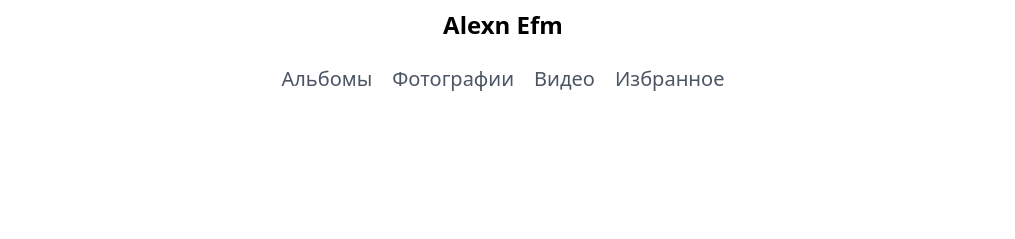
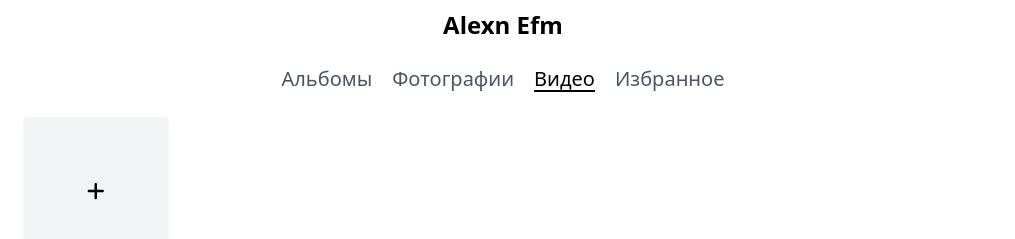
Before and after one commit to sssalias/tech, a React (Create React App) app: page /profile/videos in a window 1280 px wide. Shown: the part 257-496 px from the top of the page, without its empty margins (137-1152 px from the left). Built offline with nearby package versions, Linux system fonts and the light colour scheme; what tailwind-fontawesome would draw is missing.

Commit message:
VideoPage

```diff
--- a/src/pages/GeneralPages/IndexPage/IndexPage.tsx
+++ b/src/pages/GeneralPages/IndexPage/IndexPage.tsx
@@ -2,6 +2,7 @@ import React from 'react'
 import {BaseLayout} from 'shared/ui'
 import {ImageList} from 'widgets/image'
 import {SearchField} from 'shared/ui'
+import VideoList from "../../../widgets/video/VideoList/VideoList";
 
 const IndexPage = () => {
 
@@ -47,6 +48,7 @@ const IndexPage = () => {
                     <SearchField/>
                 </div>
                 <ImageList elements={elements}/>
+                <VideoList elements={elements}/>
             </div>
         </BaseLayout>
     )
--- /dev/null
+++ b/src/pages/GeneralPages/ProfilePage/Video/Video.tsx
@@ -0,0 +1,45 @@
+import React from 'react';
+import VideoList from "../../../../widgets/video/VideoList/VideoList";
+
+const elements = [
+    'https://avatars.mds.yandex.net/i?id=d02a82b49cf749fab4ca591605a9a193922bb839-10727636-images-thumbs&n=13',
+    'https://avatars.mds.yandex.net/i?id=36b8564507c4ef2bd469b28ef1153bd273669bc3-10702829-images-thumbs&n=13',
+    'https://avatars.mds.yandex.net/i?id=d5f4110bc265aa35a82099c7e3b0038d449cf88c-9221923-images-thumbs&n=13',
+    'https://avatars.mds.yandex.net/i?id=0c0155a343361ba15cfc1626e47fc4ce4d7a94df-12144750-images-thumbs&n=13',
+    'https://avatars.mds.yandex.net/i?id=514199dddc51bd974b8a5c38a831469c5b49811a-11623870-images-thumbs&n=13',
+    'https://avatars.mds.yandex.net/i?id=d02a82b49cf749fab4ca591605a9a193922bb839-10727636-images-thumbs&n=13',
+    'https://avatars.mds.yandex.net/i?id=36b8564507c4ef2bd469b28ef1153bd273669bc3-10702829-images-thumbs&n=13',
+    'https://avatars.mds.yandex.net/i?id=d5f4110bc265aa35a82099c7e3b0038d449cf88c-9221923-images-thumbs&n=13',
+    'https://avatars.mds.yandex.net/i?id=0c0155a343361ba15cfc1626e47fc4ce4d7a94df-12144750-images-thumbs&n=13',
+    'https://avatars.mds.yandex.net/i?id=514199dddc51bd974b8a5c38a831469c5b49811a-11623870-images-thumbs&n=13',
+    'https://avatars.mds.yandex.net/i?id=d02a82b49cf749fab4ca591605a9a193922bb839-10727636-images-thumbs&n=13',
+    'https://avatars.mds.yandex.net/i?id=36b8564507c4ef2bd469b28ef1153bd273669bc3-10702829-images-thumbs&n=13',
+    'https://avatars.mds.yandex.net/i?id=d5f4110bc265aa35a82099c7e3b0038d449cf88c-9221923-images-thumbs&n=13',
+    'https://avatars.mds.yandex.net/i?id=0c0155a343361ba15cfc1626e47fc4ce4d7a94df-12144750-images-thumbs&n=13',
+    'https://avatars.mds.yandex.net/i?id=514199dddc51bd974b8a5c38a831469c5b49811a-11623870-images-thumbs&n=13',
+    'https://avatars.mds.yandex.net/i?id=d02a82b49cf749fab4ca591605a9a193922bb839-10727636-images-thumbs&n=13',
+    'https://avatars.mds.yandex.net/i?id=36b8564507c4ef2bd469b28ef1153bd273669bc3-10702829-images-thumbs&n=13',
+    'https://avatars.mds.yandex.net/i?id=d5f4110bc265aa35a82099c7e3b0038d449cf88c-9221923-images-thumbs&n=13',
+    'https://avatars.mds.yandex.net/i?id=0c0155a343361ba15cfc1626e47fc4ce4d7a94df-12144750-images-thumbs&n=13',
+    'https://avatars.mds.yandex.net/i?id=514199dddc51bd974b8a5c38a831469c5b49811a-11623870-images-thumbs&n=13',
+    'https://avatars.mds.yandex.net/i?id=d02a82b49cf749fab4ca591605a9a193922bb839-10727636-images-thumbs&n=13',
+    'https://avatars.mds.yandex.net/i?id=36b8564507c4ef2bd469b28ef1153bd273669bc3-10702829-images-thumbs&n=13',
+    'https://avatars.mds.yandex.net/i?id=d5f4110bc265aa35a82099c7e3b0038d449cf88c-9221923-images-thumbs&n=13',
+    'https://avatars.mds.yandex.net/i?id=0c0155a343361ba15cfc1626e47fc4ce4d7a94df-12144750-images-thumbs&n=13',
+    'https://avatars.mds.yandex.net/i?id=514199dddc51bd974b8a5c38a831469c5b49811a-11623870-images-thumbs&n=13',
+    'https://avatars.mds.yandex.net/i?id=d02a82b49cf749fab4ca591605a9a193922bb839-10727636-images-thumbs&n=13',
+    'https://avatars.mds.yandex.net/i?id=36b8564507c4ef2bd469b28ef1153bd273669bc3-10702829-images-thumbs&n=13',
+    'https://avatars.mds.yandex.net/i?id=d5f4110bc265aa35a82099c7e3b0038d449cf88c-9221923-images-thumbs&n=13',
+    'https://avatars.mds.yandex.net/i?id=0c0155a343361ba15cfc1626e47fc4ce4d7a94df-12144750-images-thumbs&n=13',
+    'https://avatars.mds.yandex.net/i?id=514199dddc51bd974b8a5c38a831469c5b49811a-11623870-images-thumbs&n=13',
+]
+
+const Video = () => {
+    return (
+        <div>
+            <VideoList elements={elements}/>
+        </div>
+    );
+};
+
+export default Video;
--- /dev/null
+++ b/src/pages/ModalsPages/CreateVideoPage/CreateVideoPage.tsx
@@ -0,0 +1,20 @@
+import React from 'react';
+import {useSearchParams} from "react-router-dom";
+import {ModalLayout} from "shared/ui";
+import VideoCreateForm from "widgets/video/VideoCreateForm/VideoCreateForm";
+
+const CreateVideoPage = () => {
+    const [params] = useSearchParams()
+
+    console.log(
+        params.get('albumId')
+    )
+
+    return (
+        <ModalLayout title='Добавить видео'>
+            <VideoCreateForm/>
+        </ModalLayout>
+    );
+};
+
+export default CreateVideoPage;
--- a/src/router/ModalRouter/ModalRouter.tsx
+++ b/src/router/ModalRouter/ModalRouter.tsx
@@ -1,12 +1,13 @@
 import React from 'react'
 import {IRoute} from 'shared/ui/router/CustomRouter'
-import {CreateAlbumPage, CreateImagePage} from 'pages'
+import {CreateAlbumPage, CreateImagePage, CreateVideoPage} from 'pages'
 import {Route, Routes} from 'react-router-dom'
 
 
 const routes:IRoute[] = [
     {path: '/profile/albums/create', element: <CreateAlbumPage/>},
-    {path: '/profile/photos/create', element: <CreateImagePage/>}
+    {path: '/profile/photos/create', element: <CreateImagePage/>},
+    {path: '/profile/videos/create', element: <CreateVideoPage/>}
 ]
 
 const ModalRouter = () => {
--- a/src/router/ProfileRouter/ProfileRouter.tsx
+++ b/src/router/ProfileRouter/ProfileRouter.tsx
@@ -1,12 +1,13 @@
 import React from 'react';
 import {IRoute} from 'shared/ui/router/CustomRouter'
 import {CustomRouter} from 'shared/ui'
-import {AlbumsDetails, Photos, Albums} from 'pages'
+import {AlbumsDetails, Photos, Albums, Video} from 'pages'
 
 const routes:IRoute[] = [
     {path: 'albums', element: <Albums/>},
     {path: 'albums/:albumId', element: <AlbumsDetails/>},
-    {path: 'photos', element: <Photos/>}
+    {path: 'photos', element: <Photos/>},
+    {path: 'videos', element: <Video/>}
 ]
 
 
--- a/src/widgets/user/UserNav/UserNav.tsx
+++ b/src/widgets/user/UserNav/UserNav.tsx
@@ -7,7 +7,7 @@ const UserNav = () => {
             <nav className='flex justify-center gap-5'>
                 <UserNavItem  path='albums'>Альбомы</UserNavItem>
                 <UserNavItem path='photos'>Фотографии</UserNavItem>
-                <UserNavItem path=''>Видео</UserNavItem>
+                <UserNavItem path='videos'>Видео</UserNavItem>
                 <UserNavItem path=''>Избранное</UserNavItem>
             </nav>
         </div>
--- /dev/null
+++ b/src/widgets/video/VideoCard/VideoCard.tsx
@@ -0,0 +1,11 @@
+import React from 'react';
+
+const VideoCard = ({el}:any) => {
+    return (
+        <div className='rounded relative'>
+            <img className='rounded' src={el} alt=""/>
+        </div>
+    );
+};
+
+export default VideoCard;
--- /dev/null
+++ b/src/widgets/video/VideoCardCreate/VideoCardCreate.tsx
@@ -0,0 +1,18 @@
+import React from 'react';
+import {useLocation} from "react-router-dom";
+import {ModalLink} from "../../../shared/ui";
+import {FontAwesomeIcon} from "@fortawesome/react-fontawesome";
+import {faPlus} from "@fortawesome/free-solid-svg-icons";
+
+const VideoCardCreate = () => {
+    const location = useLocation()
+    return (
+        <ModalLink path='/profile/videos/create'>
+            <div className='p-16 hover:bg-light-violet hover:text-white transition-all bg-gray-100 rounded relative h-full flex justify-center items-center text-xl'>
+                <FontAwesomeIcon icon={faPlus}/>
+            </div>
+        </ModalLink>
+    );
+};
+
+export default VideoCardCreate;
--- /dev/null
+++ b/src/widgets/video/VideoCreateForm/VideoCreateForm.tsx
@@ -0,0 +1,15 @@
+import React from 'react';
+import {DefaultButton, Drag, SimpleField} from "../../../shared/ui";
+
+const VideoCreateForm = () => {
+    return (
+        <div className='flex-col items-center justify-center space-y-5'>
+            <SimpleField label='Название' type='text'/>
+            <SimpleField label='Теги' type='text'/>
+            <Drag label='Выберите видео'/>
+            <DefaultButton>Добавить</DefaultButton>
+        </div>
+    );
+};
+
+export default VideoCreateForm;
--- /dev/null
+++ b/src/widgets/video/VideoList/VideoList.tsx
@@ -0,0 +1,21 @@
+import React from 'react';
+import Masonry, {ResponsiveMasonry} from "react-responsive-masonry";
+import VideoCardCreate from "widgets/video/VideoCardCreate/VideoCardCreate";
+import VideoCard from "widgets/video/VideoCard/VideoCard";
+
+
+type VideoListProps = {
+    elements?:string[]
+}
+const VideoList = ({elements=[]}:VideoListProps) => {
+    return (
+        <ResponsiveMasonry columnsCountBreakPoints={{350: 1, 750: 2, 900: 3}}>
+            <Masonry gutter='20px'>
+                <VideoCardCreate/>
+                {elements.map(el => <VideoCard el={el}/>)}
+            </Masonry>
+        </ResponsiveMasonry>
+    );
+};
+
+export default VideoList;
--- /dev/null
+++ b/src/widgets/video/index.tsx
@@ -0,0 +1,11 @@
+import VideoCard from 'widgets/video/VideoCard/VideoCard'
+import VideoCardCreate from 'widgets/video/VideoCardCreate/VideoCardCreate'
+import VideoCreateForm from 'widgets/video/VideoCreateForm/VideoCreateForm'
+import VideoList from 'widgets/video/VideoList/VideoList'
+
+export {
+    VideoCard,
+    VideoList,
+    VideoCardCreate,
+    VideoCreateForm
+}
```
Also changed, not shown: src/pages/index.tsx (+6 -1 lines).
